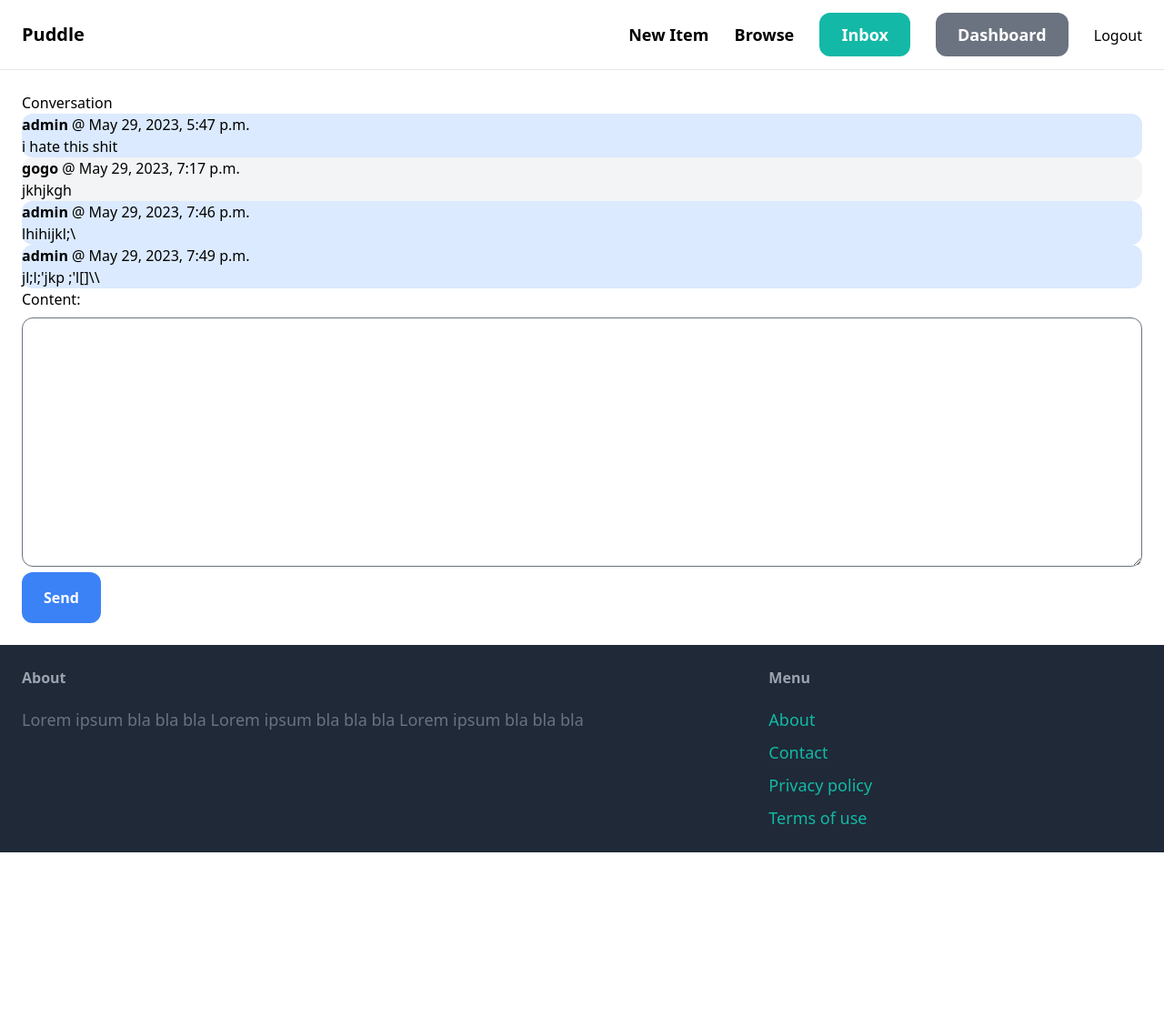
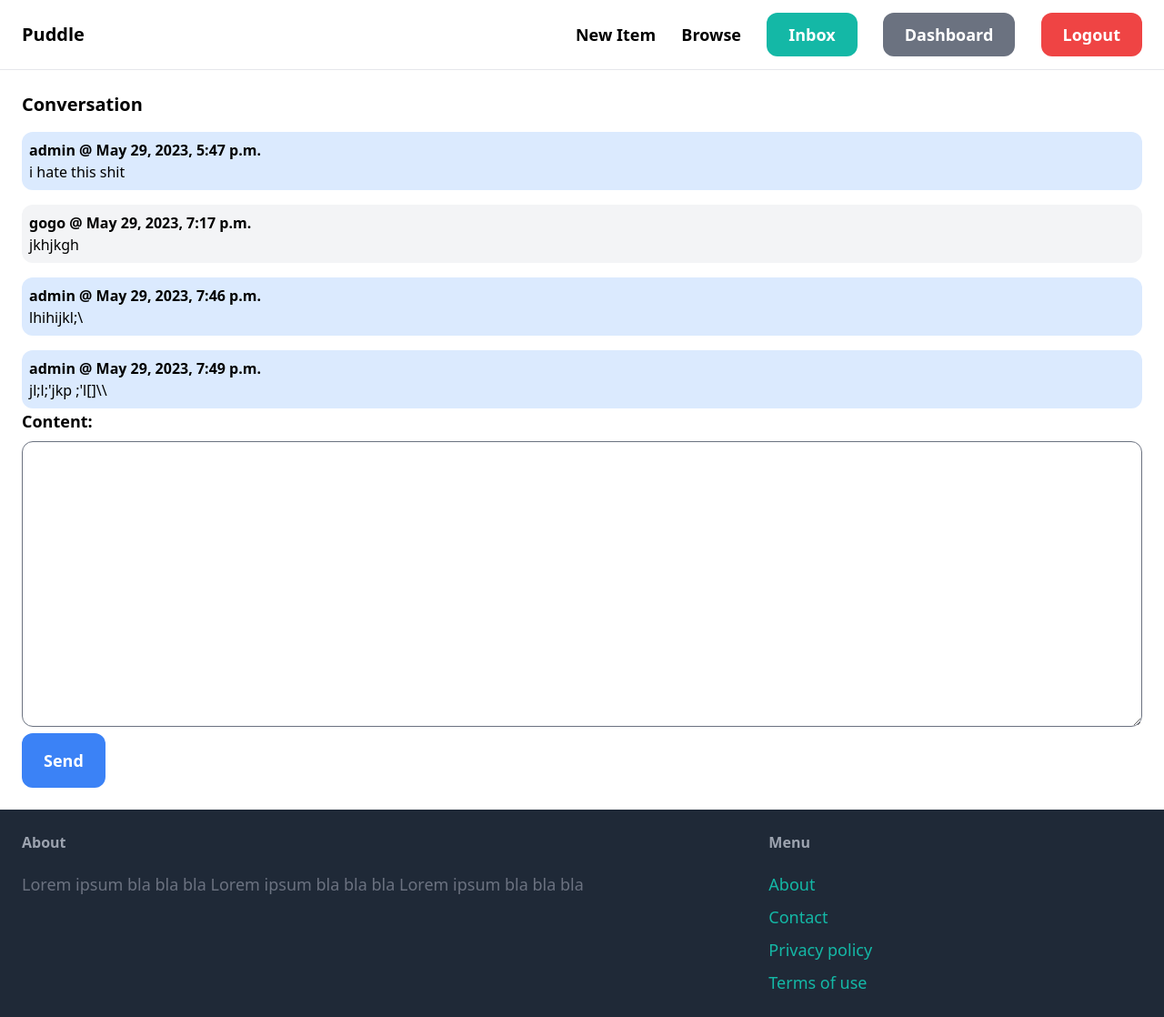
Before and after one commit to g-popov16/CodeForHire, a Django app: page /inbox/2/ in a window 1280 px wide. Shown: the whole page at 91% size. Before the commit the page ends 937 px from the top, so only its background shows below. Run offline with Django 4.2, Linux system fonts and the light colour scheme; a user stored in the database is signed in; data comes from the database, SQL or seed files in the repository; some libraries are stand-ins or nearby versions.

Commit message:
final push
final push

```diff
--- a/puddle/conversation/forms.py
+++ b/puddle/conversation/forms.py
@@ -9,7 +9,7 @@ class ConversationMessageForm(forms.ModelForm):
         fields = ('content',)
         widgets = {
             'content': forms.Textarea(attrs={
-                'class': 'w-full py-4 px-6 rounded-xl border border border-gray-500 rounded-lg p-2 mt-2'
+                'class': 'w-full py-4 px-6 rounded-xl border border border-gray-500 rounded-lg p-2 mt-2 '
 
             })
         }
--- a/puddle/conversation/templates/conversation/detail.html
+++ b/puddle/conversation/templates/conversation/detail.html
@@ -3,20 +3,20 @@
 {% block title %}Conversation{% endblock title %}
 
 {% block content %}
-<h1>Conversation</h1>
+<h1 class="font-bold text-xl">Conversation</h1>
 
 <div>
     {% for message in  conversation.messages.all %}
-            <div class="pr-6 flex {% if message.created_by == request.user %}bg-blue-100 {% else %} bg-gray-100 {% endif %}rounded-xl ">
+            <div class="pr-6 flex {% if message.created_by == request.user %}bg-blue-100 {% else %} bg-gray-100 {% endif %}rounded-xl mt-4 py-2 px-2">
                 <div>
-                    <p><strong>{{ message.created_by.username }}</strong> @ {{ message.created_at}}</p>
-                    <p>{{ message.content }}</p>
+                    <p class="font-bold"><strong>{{ message.created_by.username }}</strong> @ {{ message.created_at}}</p>
+                    <p >{{ message.content }}</p>
                 </div>
             </div>
     {% endfor %}
 </div>
 
-<form method="post" action='.'>
+<form method="post" action='.' class="font-bold text-lg">
     {% csrf_token %}
 
     {{form.as_p}}
--- a/puddle/core/templates/core/base.html
+++ b/puddle/core/templates/core/base.html
@@ -23,7 +23,7 @@
                 {% if request.user.is_authenticated %}
                     <a href="{% url 'conversation:inbox'%}" class='px-6 py-3 text-lg font-semibold bg-teal-500 text-white rounded-xl hover:bg-teal-700'>Inbox</a>
                     <a href="{% url 'dashboard:index'%}" class='px-6 py-3 text-lg font-semibold bg-gray-500 text-white rounded-xl hover:bg-gray-700'>Dashboard</a>
-                    <a href="{% url 'core:log_out' %}">Logout</a>
+                    <a href="{% url 'core:log_out' %}" class='px-6 py-3 text-lg font-semibold bg-red-500 text-white rounded-xl hover:bg-red-700'>Logout</a>
                 {% else %}
                     <a href="{% url 'core:signup'%}" class='px-6 py-3 text-lg font-semibold bg-teal-500 text-white rounded-xl hover:bg-teal-700'>Sign Up</a>
                     <a href="{% url 'core:login'%}" class='px-6 py-3 text-lg font-semibold bg-gray-500 text-white rounded-xl hover:bg-gray-700'>Log In</a>
```
